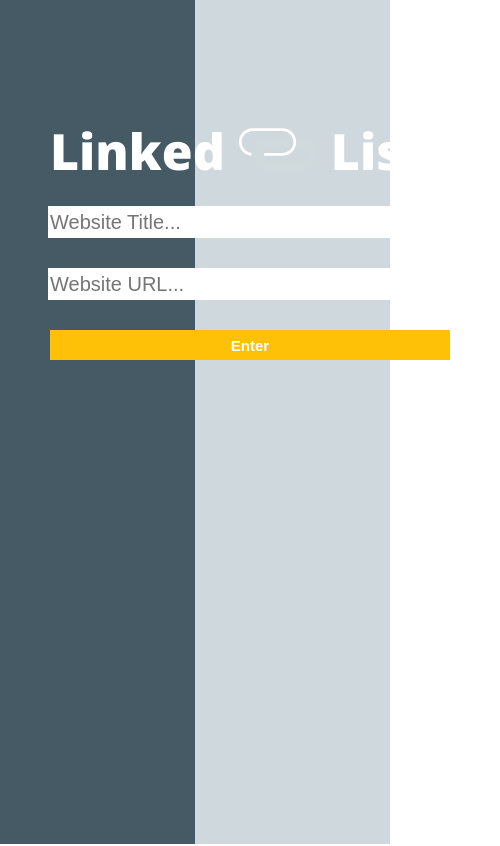
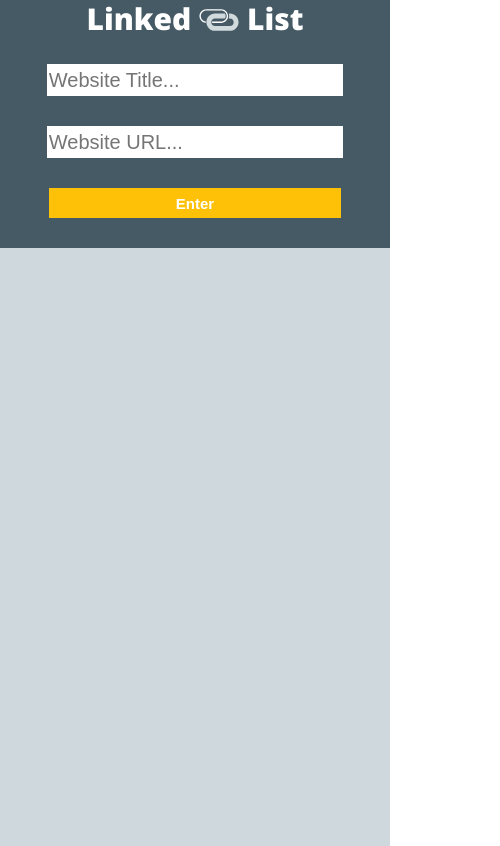
Before and after one commit to CHZMKL/linked-list-project, a plain HTML site: page index.html in a window 390 px wide. Shown: the top 846 px of the page, 500 px wide, since content can reach past the window. Drawn offline with nearby package versions, Linux system fonts and the light colour scheme.

Commit message:
Media Query added for widths of 940, 500, 477

```diff
--- a/function.js
+++ b/function.js
@@ -40,5 +40,9 @@ function clearInputs() {
 }
 //Read Button creates "read" class for bookmark
 rightSide.on('click', '.readButton', function() {
-  console.log($(this).parent().toggleClass('read'));
+  $(this).parent().toggleClass('read');
 });
+//Delete Button removes selected card from page
+rightSide.on('click', '.deleteButton', function() {
+  $(this).parent().remove();
+});
--- a/styles.css
+++ b/styles.css
@@ -30,7 +30,7 @@ img {
 }
 
 .siteTitle, .siteURL, .submit {
-  width: 400px;
+  width: 75%;
   height: 30px;
   margin: 0 auto 30px;
   border: 0;
@@ -57,7 +57,7 @@ img {
 
 .defaultCard {
  height: 100px;
- width: 600px;
+ width: 75%;
  border: 2px solid black;
  margin: 20px auto 10px;
  display: inline-block;
@@ -108,5 +108,53 @@ hr {
   margin-left: 5%;
 }
 .deleteButton {
-  margin-left: 75%;
+  position: relative;
+  margin-left: 70%;
 }
+
+
+@media screen and (max-width: 940px) {
+
+  .containerLeft{
+    width: 100%;
+    height: 50%;
+  }
+  .containerRight {
+    float: none;
+    width: 100%;
+  }
+  .contentContainer {
+    width: 100%;
+  }
+  .linked-list, .siteTitle, .siteURL, .submit {
+    width: 75%;
+  }
+  .linked-list {
+    font-size: 30px;
+    justify-content: center;
+    text-align: center;
+  }
+  img {
+    width: 40px;
+    height: 40px;
+    padding-bottom: 10px;
+  }
+  .defaultCard {
+    width: 75%;
+  }
+}
+
+@media screen and (max-width: 500px) {
+
+  .contentContainer {
+    width: 100%;
+    height: 75%;
+  }
+}
+
+@media screen and (max-width: 477px) {
+
+  .deleteButton {
+    margin-left: 60%;
+  }
+}
```
